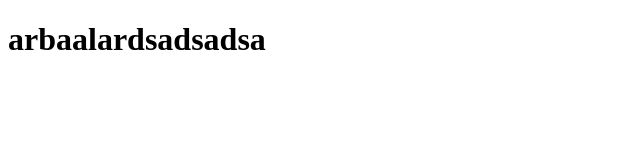
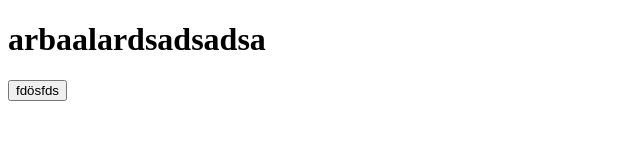
Before and after one commit to Relion1/Moria, a plain HTML site: page index.html in a window 1280 px wide. Shown: the whole page, without its empty margins (0-640 px from the left). Drawn offline with Linux system fonts and the light colour scheme.

Commit message:
erdem deneme

```diff
--- a/index.html
+++ b/index.html
@@ -11,4 +11,5 @@
 
 </body>
     <h1>arbaalardsadsadsa</h1>
+    <button>fdösfds</button>
 </html>
```
